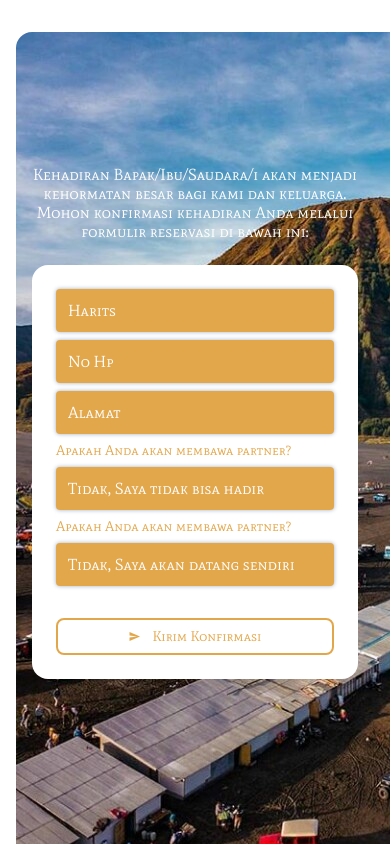
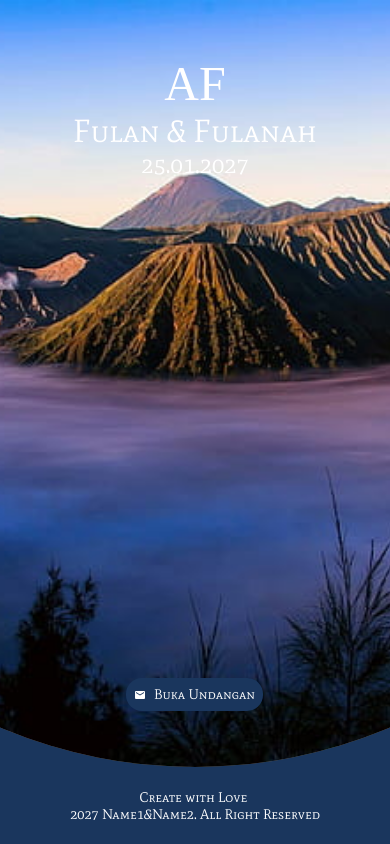
Before and after one commit to Harits19/wedding-invitation-app, a React Native app: screen /Cover in a window 390 px wide. Built offline with nearby package versions, Linux system fonts and the light colour scheme; a web font is replaced by a local one.

Commit message:
update ui

```diff
--- a/App.tsx
+++ b/App.tsx
@@ -17,7 +17,7 @@ export default function App() {
   if (!isLoadingComplete) {
     return null;
   } else {
-    return <AttendanceConfirmationView />;
+    // return <AttendanceConfirmationView />;
     return (
       <SafeAreaProvider>
         <Navigation colorScheme={colorScheme} />
--- a/components/BottomModalView.tsx
+++ b/components/BottomModalView.tsx
@@ -10,6 +10,7 @@ import {
   View,
 } from "react-native";
 import Colors from "../constants/Colors";
+import Sizes from "../constants/Sizes";
 import { MyViewProps } from "../models/MyViewProps";
 import showLog from "../ShowLog";
 import { MateText } from "./StyledText";
@@ -20,6 +21,13 @@ export interface BottomModalViewProps extends ModalProps {
 
 export default function BottomModalView(props: BottomModalViewProps) {
   const { width, height } = useWindowDimensions();
+
+  const backdrop = (
+    <Pressable
+      onPress={props.onPressBackdrop}
+      style={{ flex: 1, ...removeOutline }}
+    />
+  );
 
   return (
     <View>
@@ -33,16 +41,24 @@ export default function BottomModalView(props: BottomModalViewProps) {
         />
       </Modal>
       <Modal {...props} animationType="slide" transparent={true}>
-        <Pressable
-          onPress={props.onPressBackdrop}
-          style={{ flex: 1, ...removeOutline }}
-        />
-        {props.children}
+        {backdrop}
+        <View style={{ flexDirection: "row", justifyContent: "center" }}>
+          {backdrop}
+          <View
+            style={{
+              maxWidth: Sizes.maxWidth,
+              width: "100%",
+            }}
+          >
+            {props.children}
+          </View>
+          {backdrop}
+        </View>
       </Modal>
     </View>
   );
 }
 
 const removeOutline: MyViewProps = {
-  outlineStyle: 'none'
-}
+  outlineStyle: "none",
+};
--- a/components/MyDropdown.tsx
+++ b/components/MyDropdown.tsx
@@ -46,12 +46,9 @@ export default function MyDropdown<T>({
         <View
           style={{
             backgroundColor: Colors.white,
-            maxWidth: Sizes.maxWidth,
             padding: Sizes.s16,
-            alignSelf: "center",
             borderTopRightRadius: BORDER_TOP,
             borderTopLeftRadius: BORDER_TOP,
-            width: "100%",
           }}
         >
           {label}
--- a/components/ScaffoldView.tsx
+++ b/components/ScaffoldView.tsx
@@ -4,7 +4,7 @@ import Sizes from "../constants/Sizes";
 import { MateText } from "./StyledText";
 
 export default function ScaffoldView({ style, ...props }: ViewProps) {
-  const { width, height } = useWindowDimensions();
+  const { width } = useWindowDimensions();
   return (
     <View
       style={[
@@ -14,7 +14,6 @@ export default function ScaffoldView({ style, ...props }: ViewProps) {
           overflow: "hidden",
           backgroundColor: "white",
           width,
-          minHeight: height
         },
         style,
       ]}
--- a/screens/main/components/AttendanceConfirmationView.tsx
+++ b/screens/main/components/AttendanceConfirmationView.tsx
@@ -21,6 +21,7 @@ export default function AttendanceConfirmationView() {
   return (
     <ScaffoldView style={{ justifyContent: "center", padding: Sizes.s32 }}>
       <Image source={ImageAssets.background2} style={styles.body} />
+      <View style={{ padding: Sizes.s16 }}>
         <MateText
           style={{
             textAlign: "center",
@@ -29,8 +30,8 @@ export default function AttendanceConfirmationView() {
           }}
         >
           Kehadiran Bapak/Ibu/Saudara/i akan menjadi kehormatan besar bagi kami
-        dan keluarga. Mohon konfirmasi kehadiran Anda melalui formulir reservasi
-        di bawah ini:
+          dan keluarga. Mohon konfirmasi kehadiran Anda melalui formulir
+          reservasi di bawah ini:
         </MateText>
         <View style={{ height: Sizes.s24 }} />
         <View
@@ -52,7 +53,9 @@ export default function AttendanceConfirmationView() {
             items={[true, false].map((e) => {
               return {
                 value: e,
-              text: e ? "Ya, Saya akan hadir" : "Tidak, Saya tidak bisa hadir",
+                text: e
+                  ? "Ya, Saya akan hadir"
+                  : "Tidak, Saya tidak bisa hadir",
               } as MyDropdownItem<boolean>;
             })}
             onChangeValue={(val) => {
@@ -79,8 +82,11 @@ export default function AttendanceConfirmationView() {
           <SecondaryButtonView style={{ flexDirection: "row" }}>
             <MaterialCommunityIcons name="send" color={Colors.anzac} />
             <View style={{ width: Sizes.s12 }} />
-          <MateText style={{ color: Colors.anzac }}>Kirim Konfirmasi</MateText>
+            <MateText style={{ color: Colors.anzac }}>
+              Kirim Konfirmasi
+            </MateText>
           </SecondaryButtonView>
+        </View>
       </View>
     </ScaffoldView>
   );
```
Lines whose indentation alone changed are shown as unchanged.
